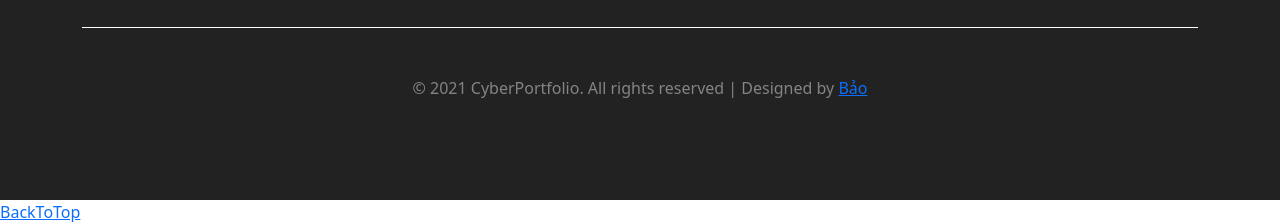
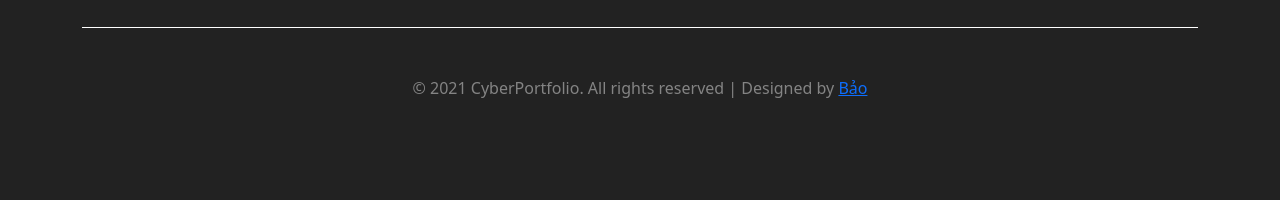
Before and after one commit to nguyenhoanggiabao3004/portfolio, a plain HTML site: page Portfolio/index.html in a window 1280 px wide. Shown: the part 3473-3697 px from the top of the page. After the commit the page ends 3673 px from the top, so only its background shows below. Drawn offline with nearby package versions, Linux system fonts and the light colour scheme.

Commit message:
them comment

```diff
--- a/Portfolio/index.html
+++ b/Portfolio/index.html
@@ -500,7 +500,8 @@
     </footer>
     <!-- footer end -->
 
-    <a href="">BackToTop</a>
+    <!-- Xài qua thư viện cody house -->
+
     <!-- Bootstrap JavaScript Libraries -->
     <script
       src="https://cdn.jsdelivr.net/npm/@popperjs/core@2.11.8/dist/umd/popper.min.js"
```
